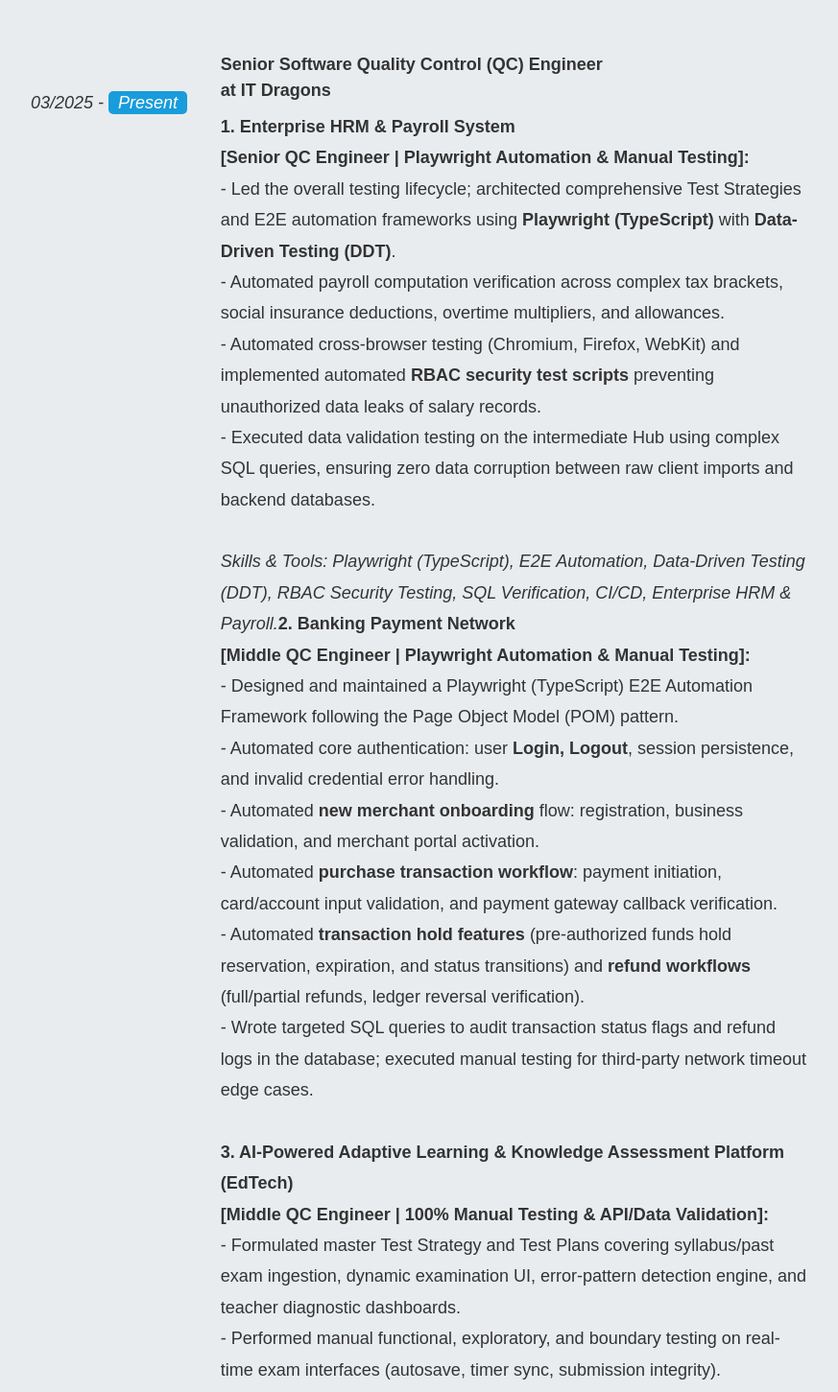
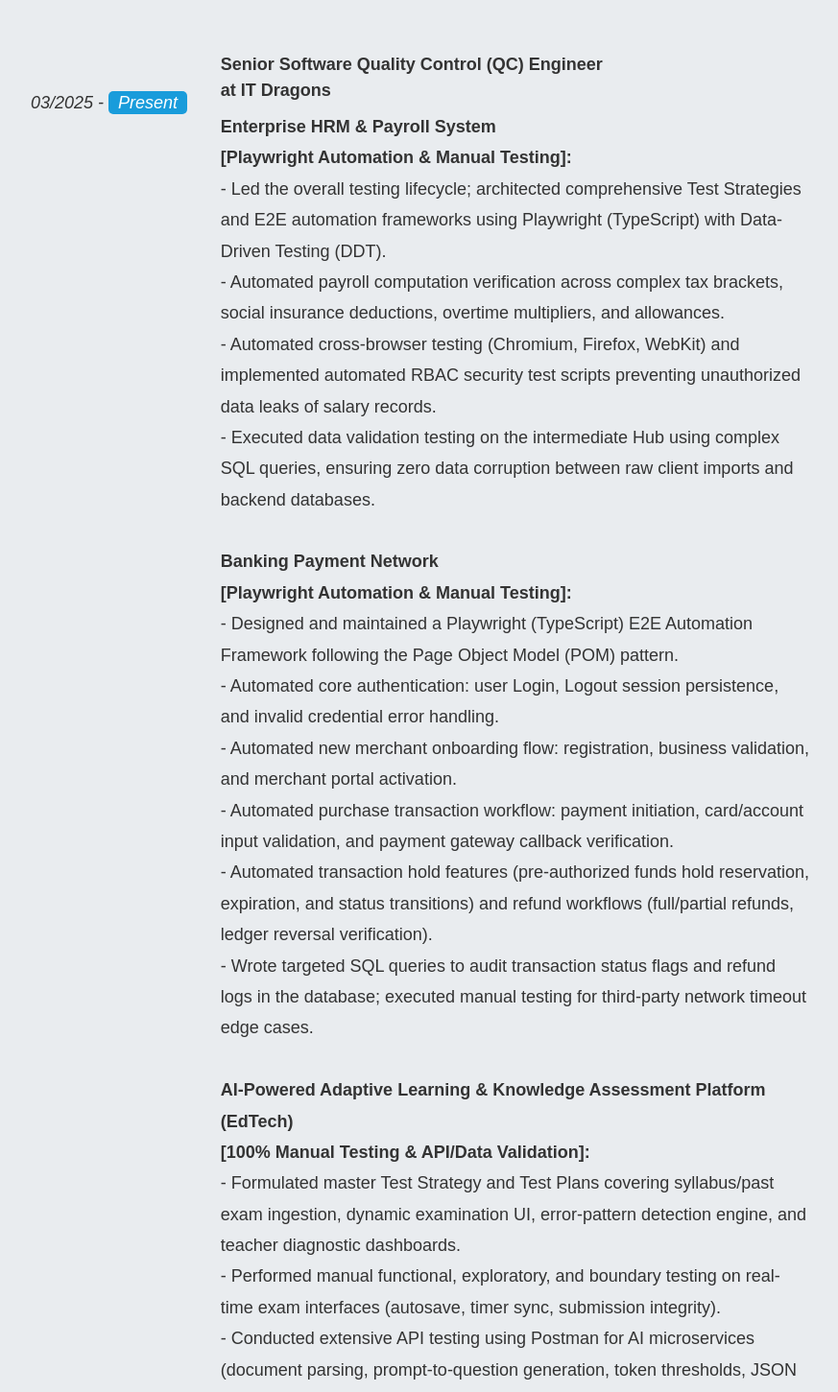
Before and after one commit to npbviet/MyProfile, a React (Vite) app: page / in a window 1280 px wide. Shown: the part 896-2347 px from the top of the page at 96% size, without its empty margins (354-1227 px from the left). Built offline with nearby package versions, Linux system fonts and the light colour scheme.

Commit message:
Feat: add info 2

```diff
--- a/src/features/MainContent/Education.jsx
+++ b/src/features/MainContent/Education.jsx
@@ -25,6 +25,24 @@
             </div>
           </div>
         </div>
+        <div className={styles.schoolItem}>
+          <div className={styles.timeLine}>
+            <h5>10/2015 - 06/2019</h5>
+          </div>
+          <div className={styles.schoolDetail}>
+            <div className={styles.nameSchool}>
+              <h4>
+                Bachelor - Da Nang University of Medical technology and Pharmacy
+              </h4>
+            </div>
+            <div className={styles.schoolContent}>
+              <h5>
+                - Major: Public Health.
+                <br />- GPA: 3.12 /4.0
+              </h5>
+            </div>
+          </div>
+        </div>
       </div>
     </div>
   );
--- a/src/features/MainContent/Experience.jsx
+++ b/src/features/MainContent/Experience.jsx
@@ -25,29 +25,29 @@
             </div>
             <div className={styles.workContent}>
               <h5>
-                <strong>1. Enterprise HRM & Payroll System <br />
-                  [Senior QC Engineer | Playwright Automation & Manual Testing]:</strong><br />
-                - Led the overall testing lifecycle; architected comprehensive Test Strategies and E2E automation frameworks using <strong>Playwright (TypeScript)</strong> with <strong>Data-Driven Testing (DDT)</strong>.<br />
+                <strong>Enterprise HRM & Payroll System <br />
+                  [Playwright Automation & Manual Testing]:</strong><br />
+                - Led the overall testing lifecycle; architected comprehensive Test Strategies and E2E automation frameworks using Playwright (TypeScript) with Data-Driven Testing (DDT).<br />
                 - Automated payroll computation verification across complex tax brackets, social insurance deductions, overtime multipliers, and allowances.<br />
-                - Automated cross-browser testing (Chromium, Firefox, WebKit) and implemented automated <strong>RBAC security test scripts</strong> preventing unauthorized data leaks of salary records.<br />
+                - Automated cross-browser testing (Chromium, Firefox, WebKit) and implemented automated RBAC security test scripts preventing unauthorized data leaks of salary records.<br />
                 - Executed data validation testing on the intermediate Hub using complex SQL queries, ensuring zero data corruption between raw client imports and backend databases.<br /><br />
-                <em>Skills & Tools: Playwright (TypeScript), E2E Automation, Data-Driven Testing (DDT), RBAC Security Testing, SQL Verification, CI/CD, Enterprise HRM & Payroll.</em>
-                <strong>2. Banking Payment Network <br />
-                  [Middle QC Engineer | Playwright Automation & Manual Testing]:</strong><br />
+                <strong>Banking Payment Network <br />
+                  [Playwright Automation & Manual Testing]:</strong><br />
                 - Designed and maintained a Playwright (TypeScript) E2E Automation Framework following the Page Object Model (POM) pattern.<br />
-                - Automated core authentication: user <strong>Login, Logout</strong>, session persistence, and invalid credential error handling.<br />
-                - Automated <strong>new merchant onboarding</strong> flow: registration, business validation, and merchant portal activation.<br />
-                - Automated <strong>purchase transaction workflow</strong>: payment initiation, card/account input validation, and payment gateway callback verification.<br />
-                - Automated <strong>transaction hold features</strong> (pre-authorized funds hold reservation, expiration, and status transitions) and <strong>refund workflows</strong> (full/partial refunds, ledger reversal verification).<br />
+                - Automated core authentication: user Login, Logout session persistence, and invalid credential error handling.<br />
+                - Automated new merchant onboarding flow: registration, business validation, and merchant portal activation.<br />
+                - Automated purchase transaction workflow: payment initiation, card/account input validation, and payment gateway callback verification.<br />
+                - Automated transaction hold features (pre-authorized funds hold reservation, expiration, and status transitions) and refund workflows (full/partial refunds, ledger reversal verification).<br />
                 - Wrote targeted SQL queries to audit transaction status flags and refund logs in the database; executed manual testing for third-party network timeout edge cases.<br /><br />
 
-                <strong>3. AI-Powered Adaptive Learning & Knowledge Assessment Platform (EdTech) <br />
-                  [Middle QC Engineer | 100% Manual Testing & API/Data Validation]:</strong><br />
+                <strong>AI-Powered Adaptive Learning & Knowledge Assessment Platform (EdTech) <br />
+                  [100% Manual Testing & API/Data Validation]:</strong><br />
                 - Formulated master Test Strategy and Test Plans covering syllabus/past exam ingestion, dynamic examination UI, error-pattern detection engine, and teacher diagnostic dashboards.<br />
                 - Performed manual functional, exploratory, and boundary testing on real-time exam interfaces (autosave, timer sync, submission integrity).<br />
                 - Conducted extensive API testing using Postman for AI microservices (document parsing, prompt-to-question generation, token thresholds, JSON schema validation).<br />
                 - Validated AI Error-Pattern Recognition & Knowledge Gap Engine: designed simulation matrices for recurring arithmetic slips vs. thematic theory errors, verifying accurate gap classification and remediation plans.<br />
                 - Executed complex SQL & MongoDB queries to audit student telemetry event logs and knowledge gap matrices.<br /><br />
+                <em>Skills & Tools: Playwright (TypeScript), E2E Automation, Data-Driven Testing (DDT), RBAC Security Testing, SQL Verification, CI/CD, Enterprise HRM & Payroll.</em> <br />
               </h5>
             </div>
           </div>
@@ -69,8 +69,8 @@
               <h5>
 
 
-                <strong>4. Credit Scoring & Financial Risk Assessment System <br />
-                  [Middle QC Engineer | 100% Manual Testing & Data Validation]:</strong><br />
+                <strong>Credit Scoring & Financial Risk Assessment System <br />
+                  100% Manual Testing & Data Validation]:</strong><br />
                 - Planned and executed comprehensive manual testing strategies for multi-variable credit scoring algorithms and rule engines.<br />
                 - Conducted rigorous Data Validation and Negative Testing with corrupted or anomalous credit bureau records to evaluate system error-handling resilience.<br />
                 - Formulated complex SQL queries to audit score computation tables, validation rules, and compliance audit logs.<br /><br />
```
